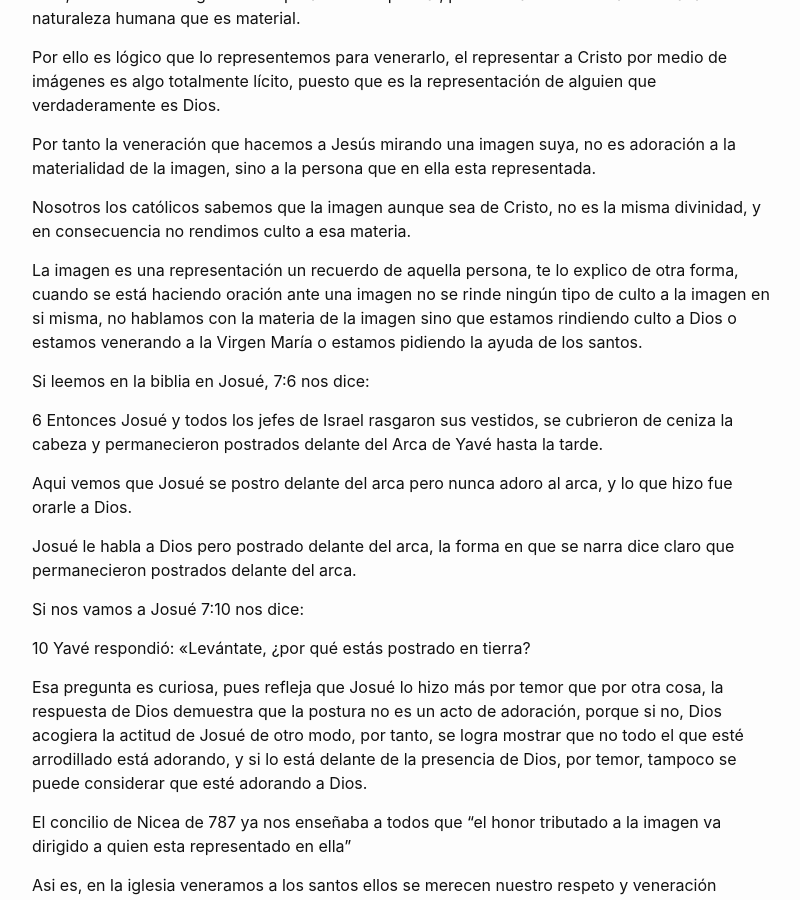
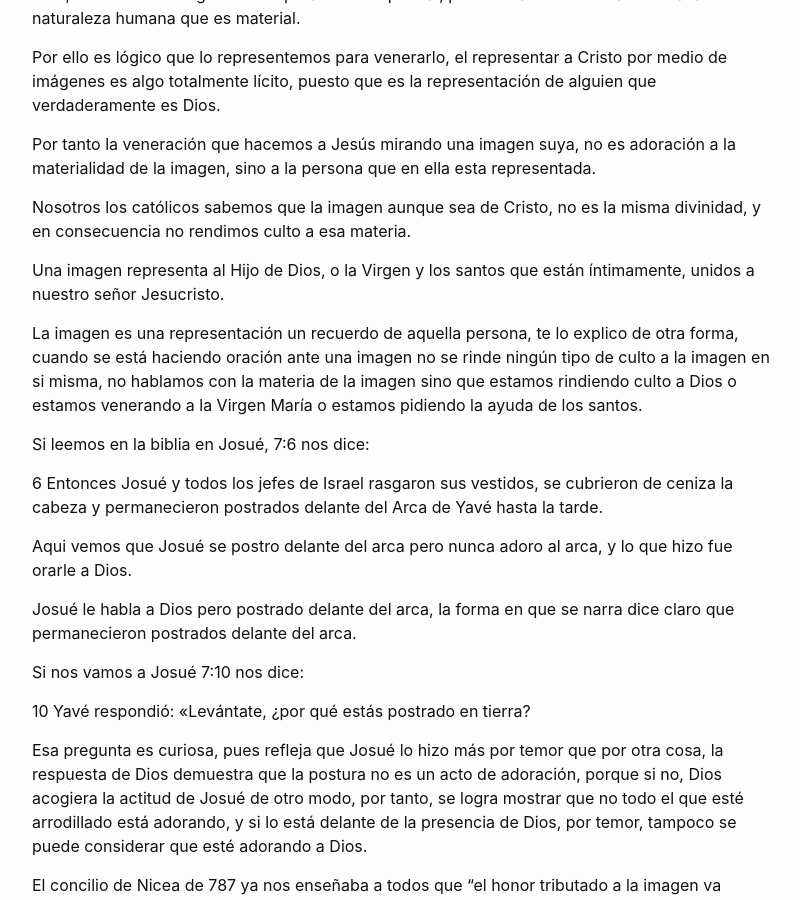
Before and after one commit to dylanmeca/dylanmeca.github.io, a Jekyll site: the page built from _posts/2021-07-31-Es-cierto-que-los-catolicos-adoran-imagenes.md, in a window 1280 px wide and 900 px high, scrolled down 1737 px. Shown: the whole window, without its empty margins (238-1038 px from the left). Built offline with Jekyll 4.4.1, drawn with Linux system fonts in a browser that asks for light colours; a script that is not in the unit is left out; comment, search, counter and statistics services are not loaded.

Commit message:
Update 2021-07-31-Es-cierto-que-los-catolicos-adoran-imagenes.md

```diff
--- a/_posts/2021-07-31-Es-cierto-que-los-catolicos-adoran-imagenes.md
+++ b/_posts/2021-07-31-Es-cierto-que-los-catolicos-adoran-imagenes.md
@@ -94,6 +94,7 @@ Por tanto la veneración que hacemos a Jesús mirando una imagen suya, no es ado
 
 Nosotros los católicos sabemos que la imagen aunque sea de Cristo, no es la misma divinidad, y en consecuencia no rendimos culto a esa materia.
 
+Una imagen representa al Hijo de Dios, o la Virgen y los santos que están íntimamente, unidos a nuestro señor Jesucristo.
 
 La imagen es una representación un recuerdo de aquella persona, te lo explico de otra forma, cuando se está haciendo oración ante una imagen no se rinde ningún tipo de culto a la imagen en si misma, no hablamos con la materia de la imagen sino que estamos rindiendo culto a Dios o estamos venerando a la Virgen María o estamos pidiendo la ayuda de los santos.
 
```
